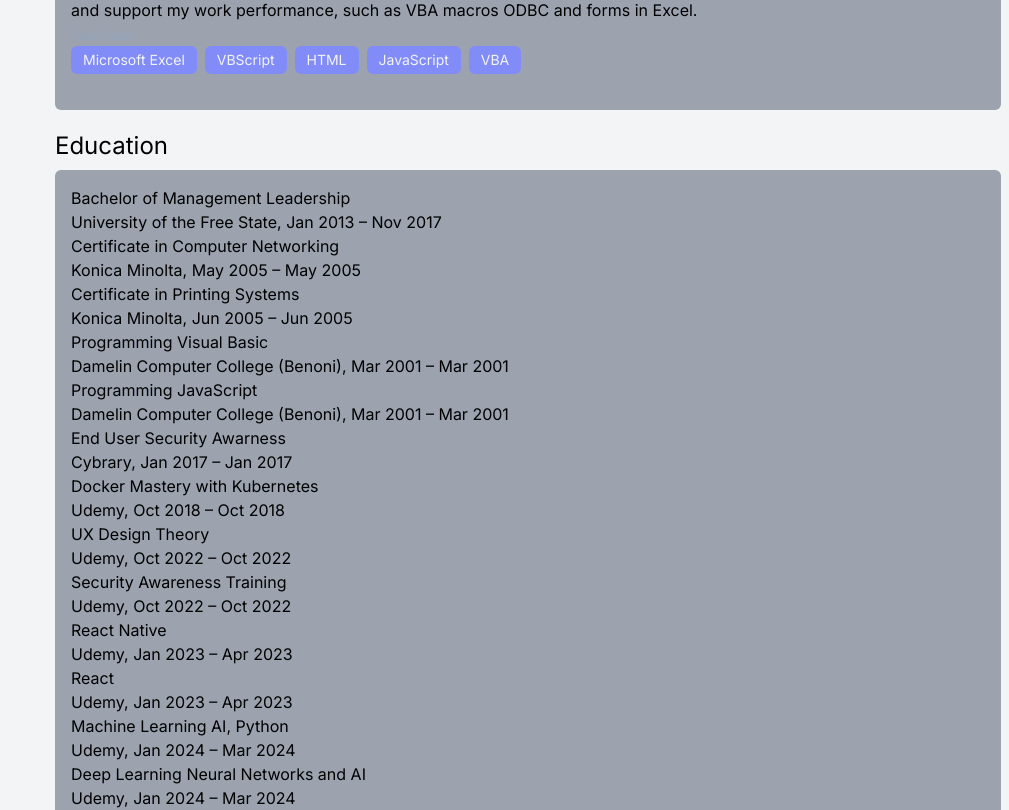
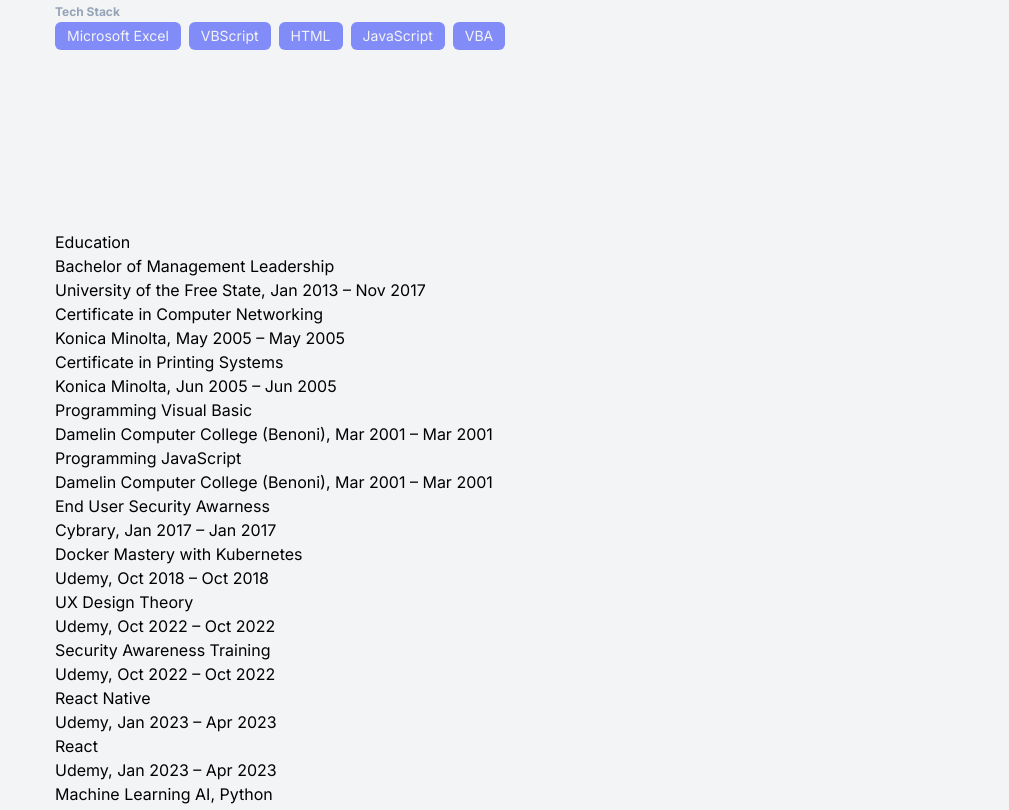
Before and after one commit to corcronje/portfolio-next, a Next.js app: page / in a window 1280 px wide. Shown: the part 4760-5570 px from the top of the page, without its empty margins (271-1280 px from the left). Built offline with nearby package versions, Linux system fonts and the light colour scheme.

Commit message:
[main] Update section component by replading the card theme with a more minimalist indigo theme

```diff
--- a/src/components/Section.tsx
+++ b/src/components/Section.tsx
@@ -2,12 +2,14 @@
 
 function Section({title, children}) {
   return (
-    <section className="mb-5">
-      <h2 className="text-2xl mb-2">{title}</h2>
-      <div className="bg-gray-400 dark:bg-gray-600 rounded-md p-4">
+    <>
+      <section className="container mx-auto py-[5rem]">
+        <h2>
+          {title}
+        </h2>
         {children}
-      </div>
-    </section>
+      </section>
+    </>
   );
 }
 
```
